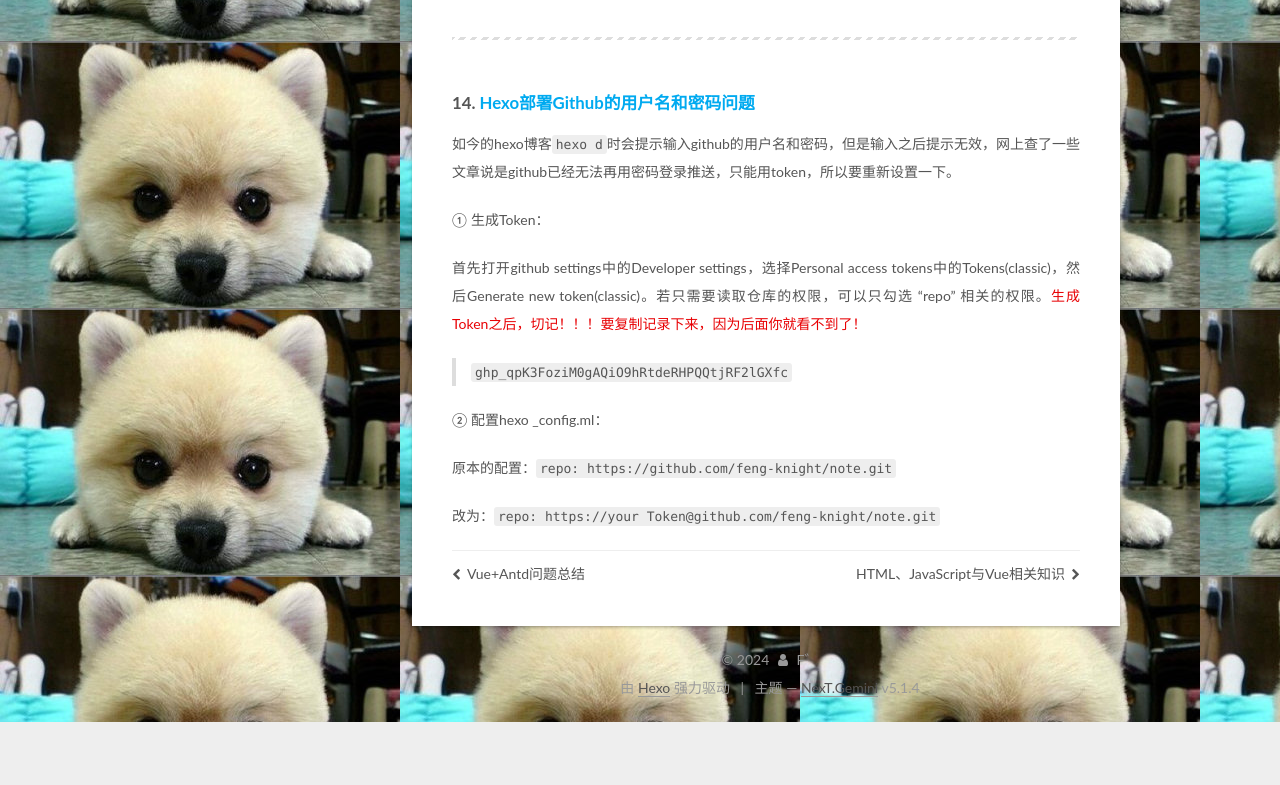
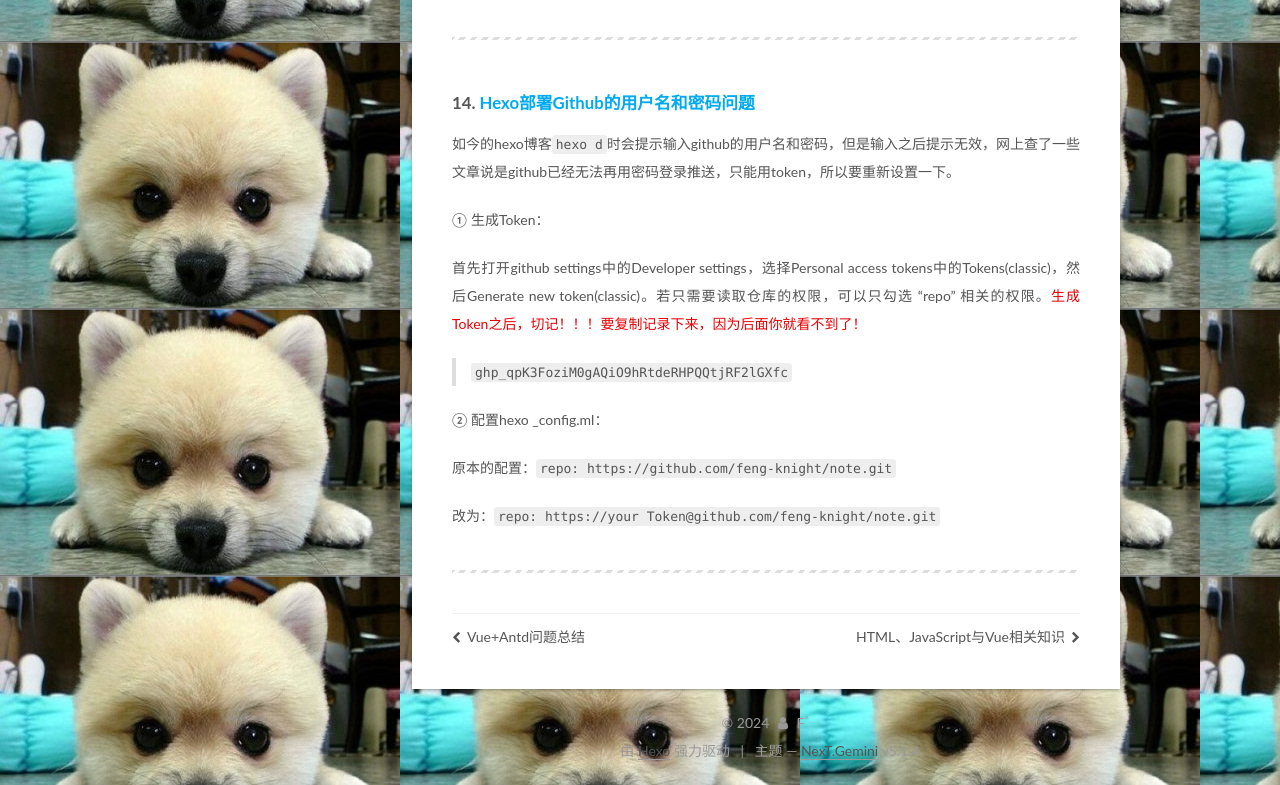
Before and after one commit to feng-knight/note, a plain HTML site: page 2022/08/04/Git与命令/index.html in a window 1280 px wide. Shown: the part 11173-11958 px from the top of the page. Before the commit the page ends 11895 px from the top, so only its background shows below. Drawn offline with Linux system fonts and the light colour scheme.

Commit message:
Site updated: 2024-08-05 17:57:42

```diff
--- a/2022/08/04/Git与命令/index.html
+++ b/2022/08/04/Git与命令/index.html
@@ -93,7 +93,7 @@
 <meta property="og:image" content="https://img-blog.csdnimg.cn/8e499f6029a94ae5bdeeead96fc7663c.png#pic_center">
 <meta property="og:image" content="https://img-blog.csdnimg.cn/75c63d40128f4199aa079d13854867e2.png#pic_center">
 <meta property="article:published_time" content="2022-08-03T16:23:12.000Z">
-<meta property="article:modified_time" content="2024-08-05T09:57:13.827Z">
+<meta property="article:modified_time" content="2024-08-05T09:57:33.958Z">
 <meta property="article:author" content="F゛">
 <meta name="twitter:card" content="summary">
 <meta name="twitter:image" content="https://img-blog.csdnimg.cn/20201010193159854.png?x-oss-process=image/watermark,type_ZmFuZ3poZW5naGVpdGk,shadow_10,text_aHR0cHM6Ly9ibG9nLmNzZG4ubmV0L3FxXzM3Mzg1NjE3,size_16,color_FFFFFF,t_70">
@@ -519,6 +519,7 @@ node_modules
 <p>② 配置hexo _config.ml：</p>
 <p>原本的配置：<code>repo: https://github.com/feng-knight/note.git</code></p>
 <p>改为：<code>repo: https://your Token@github.com/feng-knight/note.git</code></p>
+<hr>
 
 
     </div>
```
